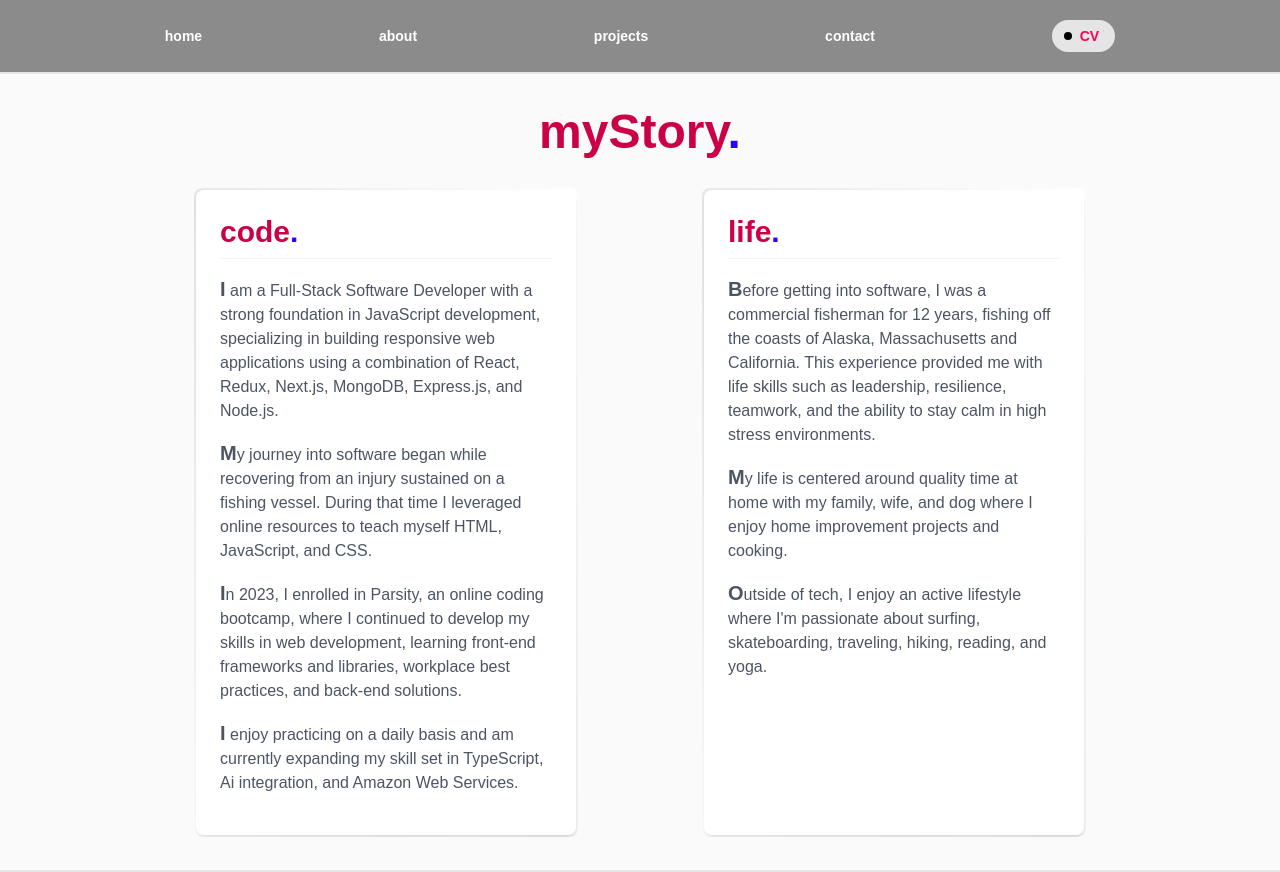
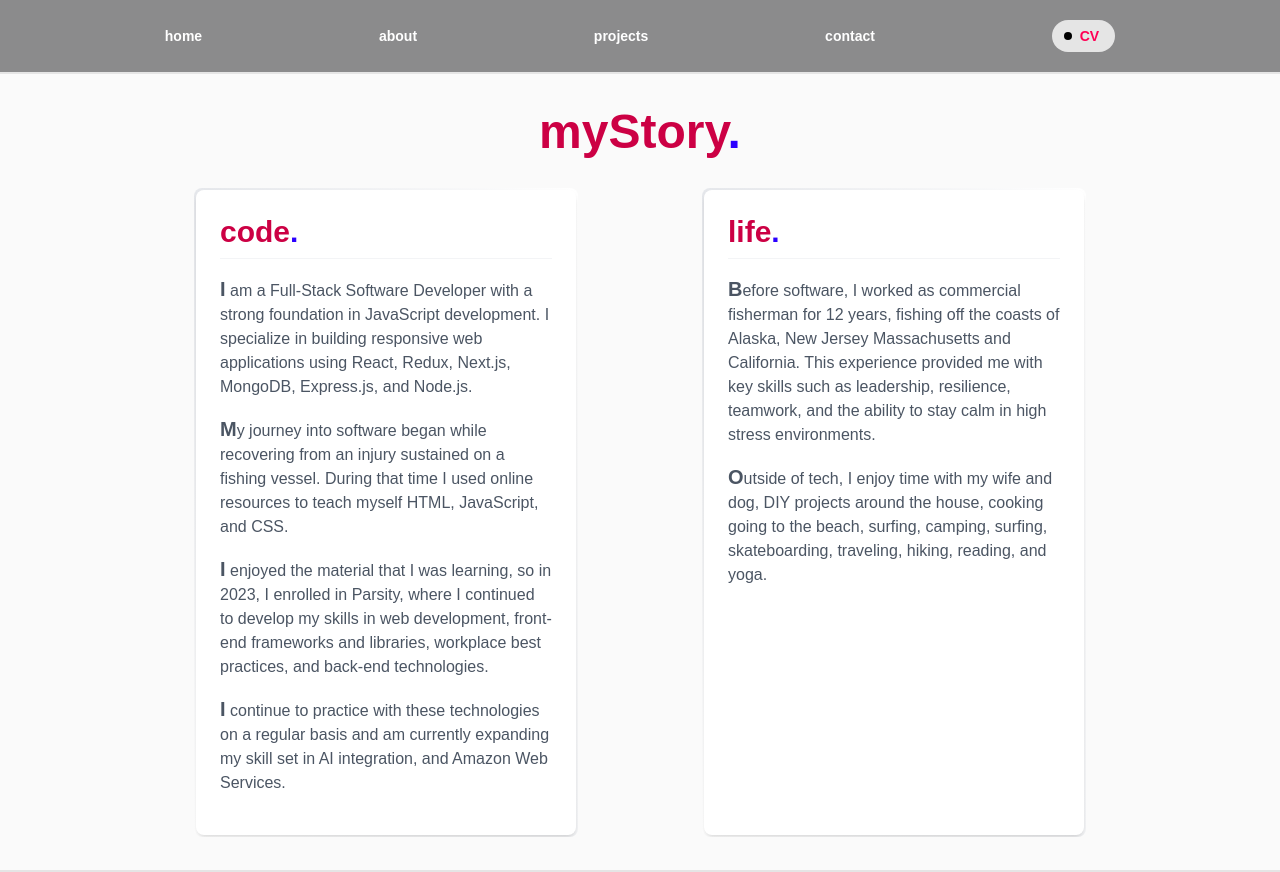
Before and after one commit to bcsurf2822/Benjamin-Corbett-Portfolio, a Next.js app: page /about in a window 1280 px wide. Built offline with nearby package versions, Linux system fonts and the light colour scheme.

Commit message:
fixed about section

```diff
--- a/app/data/aboutData.js
+++ b/app/data/aboutData.js
@@ -1,17 +1,15 @@
 export const tech = [
-  "I am a Full-Stack Software Developer with a strong foundation in JavaScript development, specializing in building responsive web applications using a combination of React, Redux, Next.js, MongoDB, Express.js, and Node.js.",
+  "I am a Full-Stack Software Developer with a strong foundation in JavaScript development. I specialize in building responsive web applications using React, Redux, Next.js, MongoDB, Express.js, and Node.js.",
 
-  "My journey into software began while recovering from an injury sustained on a fishing vessel.  During that time I leveraged online resources to teach myself HTML, JavaScript, and CSS.",
+  "My journey into software began while recovering from an injury sustained on a fishing vessel.  During that time I used online resources to teach myself HTML, JavaScript, and CSS.",
 
-  "In 2023, I enrolled in Parsity, an online coding bootcamp, where I continued to develop my skills in web development, learning front-end frameworks and libraries, workplace best practices, and back-end solutions.",
+  "I enjoyed the material that I was learning, so in 2023, I enrolled in Parsity, where I continued to develop my skills in web development, front-end frameworks and libraries, workplace best practices, and back-end technologies.",
 
-  "I enjoy practicing on a daily basis and am currently expanding my skill set in TypeScript, Ai integration, and Amazon Web Services.",
+  "I continue to practice with these technologies on a regular basis and am currently expanding my skill set in AI integration, and Amazon Web Services.",
 ];
 
 export const life = [
-  "Before getting into software, I was a commercial fisherman for 12 years, fishing off the coasts of Alaska, Massachusetts and California.  This experience provided me with life skills such as leadership, resilience, teamwork, and the ability to stay calm in high stress environments.",
+  "Before  software, I worked as commercial fisherman for 12 years, fishing off the coasts of Alaska, New Jersey Massachusetts and California.  This experience provided me with key skills such as leadership, resilience, teamwork, and the ability to stay calm in high stress environments.",
 
-  "My life is centered around quality time at home with my family, wife, and dog where I enjoy home improvement projects and cooking.",
-
-  "Outside of tech, I enjoy an active lifestyle where I'm passionate about surfing, skateboarding, traveling, hiking, reading, and yoga.",
+  "Outside of tech, I enjoy time with my wife and dog, DIY projects around the house, cooking going to the beach, surfing, camping, surfing, skateboarding, traveling, hiking, reading, and yoga.",
 ];
```
